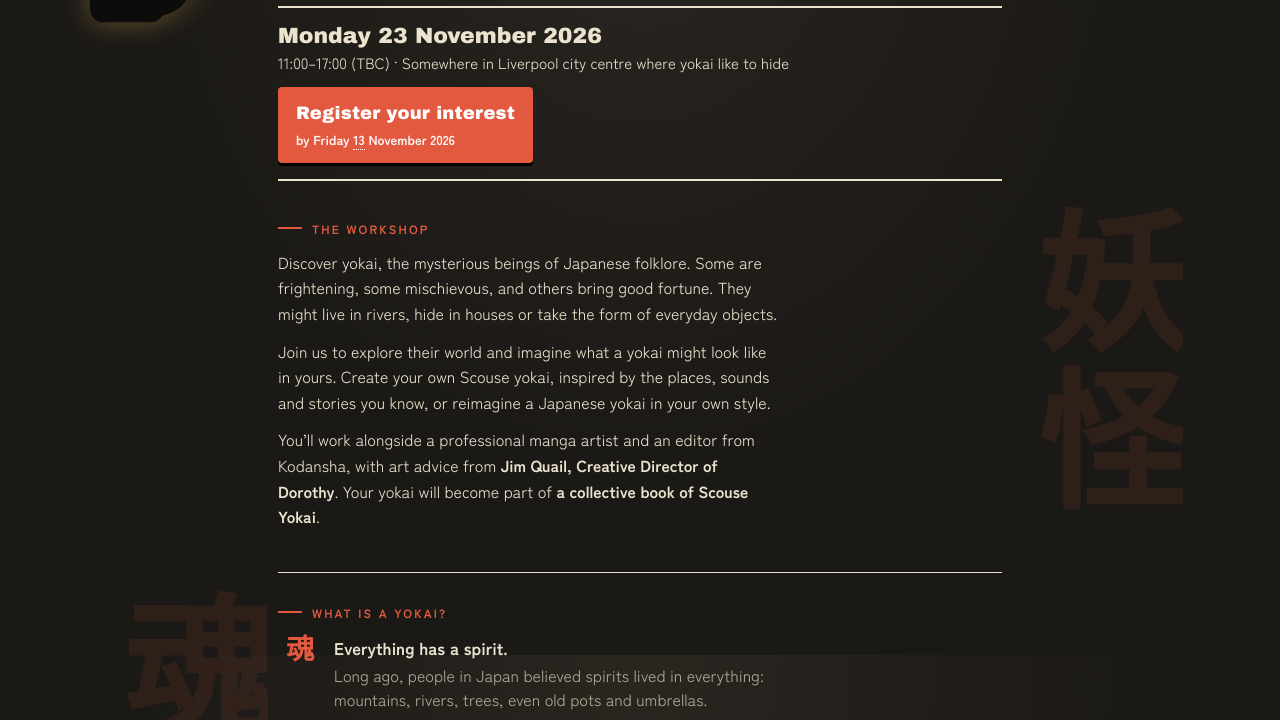
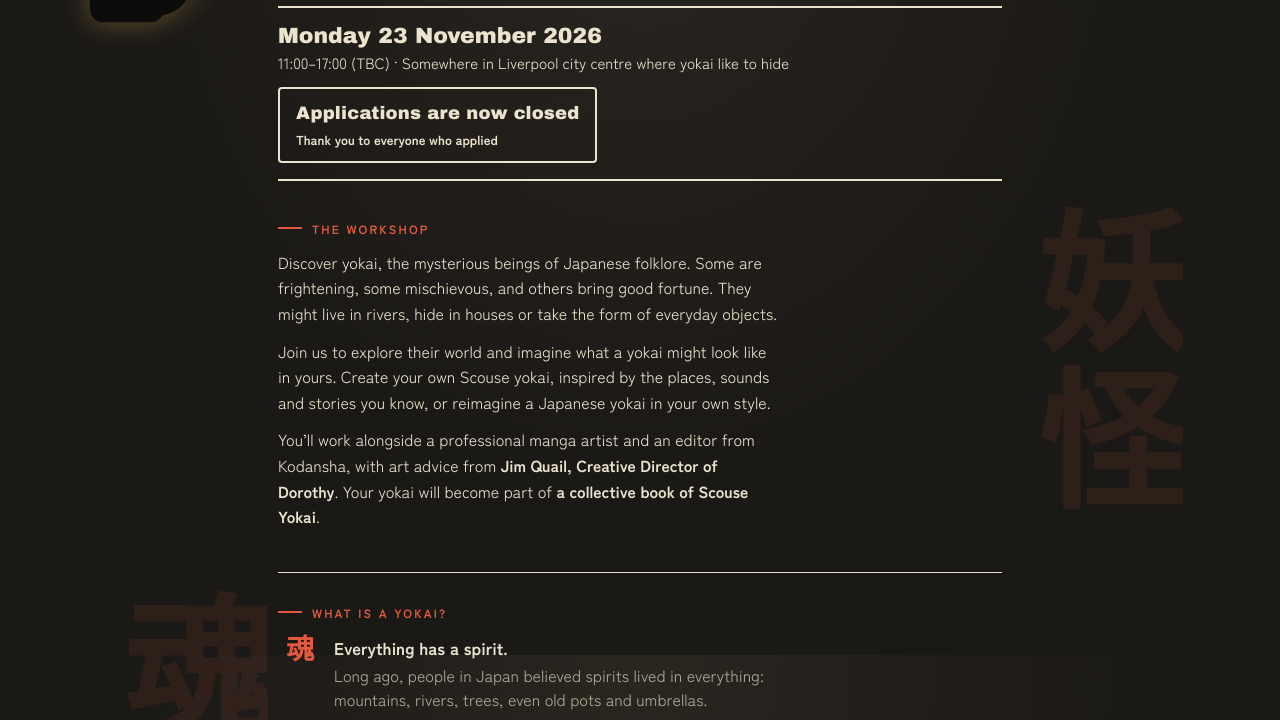
Before and after one commit to endpapers/scouse-yokai, a plain HTML site: page index.html in a window 1280 px wide. Shown: the part 945-1665 px from the top of the page. Drawn offline with Linux system fonts and the light colour scheme; a web font is replaced by a local one.

Commit message:
Add files via upload

```diff
--- a/index.html
+++ b/index.html
@@ -58,6 +58,9 @@ h1 img{display:inline-block;height:.62em;width:auto;margin-left:.12em;vertical-a
 .btn b{font-family:var(--display);font-weight:400;font-size:18px;letter-spacing:.01em}
 .btn small{font-size:13px;font-weight:700;opacity:.95}
 .btn:hover{background:#9E2817}
+.closed-note{display:inline-flex;flex-direction:column;align-items:flex-start;gap:2px;border:2px solid var(--ink);color:var(--ink);padding:10px 16px;border-radius:4px}
+.closed-note b{font-family:var(--display);font-weight:400;font-size:18px;letter-spacing:.01em}
+.closed-note small{font-size:13px;font-weight:700}
 
 /* sections */
 section{padding-block:30px;border-bottom:1.5px solid var(--ink)}
@@ -506,7 +509,7 @@ document.addEventListener('DOMContentLoaded',function(){var h=document.querySele
         <div class="date">Monday 23 November 2026</div>
         <p>11:00–17:00 (TBC) · Somewhere in Liverpool city centre where yokai like to hide</p>
       </div>
-      <a class="btn" href="#join"><b>Register your interest</b><small>by Friday <span class="f13" role="button" tabindex="0" aria-label="13">13</span> November 2026</small></a>
+      <div class="closed-note"><b>Applications are now closed</b><small>Thank you to everyone who applied</small></div>
     </div>
   </div>
 
@@ -835,21 +838,20 @@ window.addEventListener('pageshow',function(){setTimeout(make,0)});
 
 
   <section id="join" aria-labelledby="join-h" data-kanji="参加">
-    <h2 id="join-h">Details &amp; how to join</h2>
+    <h2 id="join-h">Details</h2>
     <dl class="details">
       <div><dt>When</dt><dd>Monday 23 November 2026, 11:00–17:00 (TBC)</dd></div>
       <div><dt>Where</dt><dd>Liverpool city centre. We’ll reveal the venue to selected participants.</dd></div>
       <div><dt>Who</dt><dd>Artists, art students &amp; graduates aged 18–21</dd></div>
       <div><dt>Cost</dt><dd>Free</dd></div>
       <div><dt>Bring</dt><dd>Your brushes, ink, pens and a Liverpool story</dd></div>
-      <div><dt>Register</dt><dd>By Friday <span class="f13" role="button" tabindex="0" aria-label="13">13</span> November 2026</dd></div>
+      <div><dt>Applications</dt><dd>Closed on Friday <span class="f13" role="button" tabindex="0" aria-label="13">13</span> November 2026</dd></div>
     </dl>
     <ol class="how">
-      <li>Register your interest by Friday 13 November.</li>
-      <li>We’ll send you an application form.</li>
+      <li>Applications closed on Friday 13 November. Thank you to everyone who applied.</li>
       <li>Selected participants will hear back with details for the day.</li>
     </ol>
-    <a class="btn" href="https://forms.cloud.microsoft/pages/responsepage.aspx?id=s1NPu3BrHkuRr35NN3PLPZuIGZiRFX5Ijv6pQidiN3pUMzRBMFFXSzMyNVA2Q1BTVkhZSjhROTlDWi4u&amp;route=shorturl" target="_blank" rel="noopener" style="margin-top:14px"><b>Register your interest</b><small>Opens the form · by Friday 13 November 2026</small></a>
+    <div class="closed-note" style="margin-top:14px"><b>Applications are now closed</b><small>Thank you to everyone who applied</small></div>
   </section>
 
   <section aria-labelledby="guest-h" data-kanji="絵師">
@@ -910,7 +912,7 @@ window.addEventListener('pageshow',function(){setTimeout(make,0)});
     <ol class="yk-feat" id="yk-feat"></ol>
     <p class="yk-lv" id="yk-lv"></p>
     <p class="yk-src" id="yk-src"></p>
-    <div class="yk-done" id="yk-done" hidden><p id="yk-done-t"></p><a href="#join" class="yk-cta" id="yk-cta">Register your interest</a><a class="yk-ig" id="yk-ig" href="https://www.instagram.com/inspired_by_kodansha/" target="_blank" rel="noopener" hidden>Follow the yokai on Instagram: @inspired_by_kodansha</a></div>
+    <div class="yk-done" id="yk-done" hidden><p id="yk-done-t"></p><a href="#join" class="yk-cta" id="yk-cta">See the workshop details</a><a class="yk-ig" id="yk-ig" href="https://www.instagram.com/inspired_by_kodansha/" target="_blank" rel="noopener" hidden>Follow the yokai on Instagram: @inspired_by_kodansha</a></div>
     <div class="yk-foot"><span id="yk-n"></span><button type="button" id="yk-close">Keep watching</button></div>
   </div>
 </dialog>
```
Also changed, not shown: artist.jpg (added).
